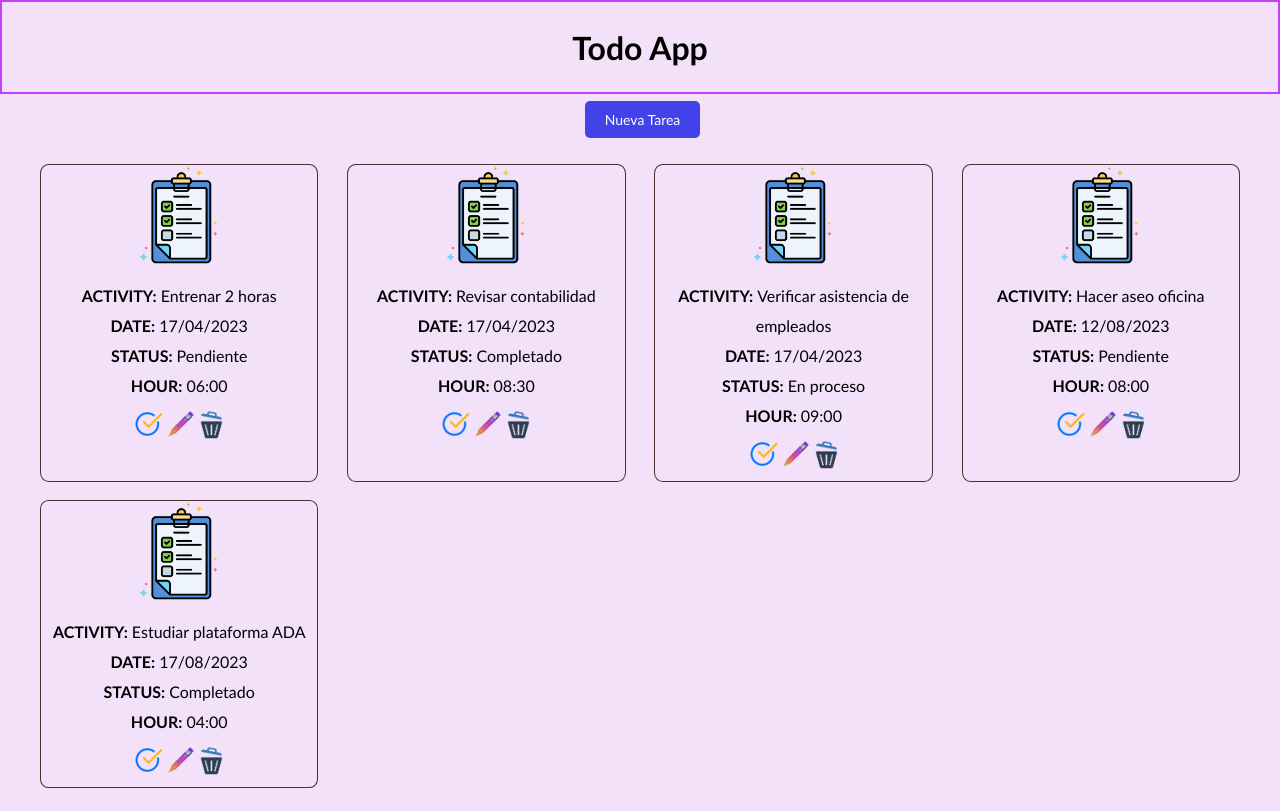
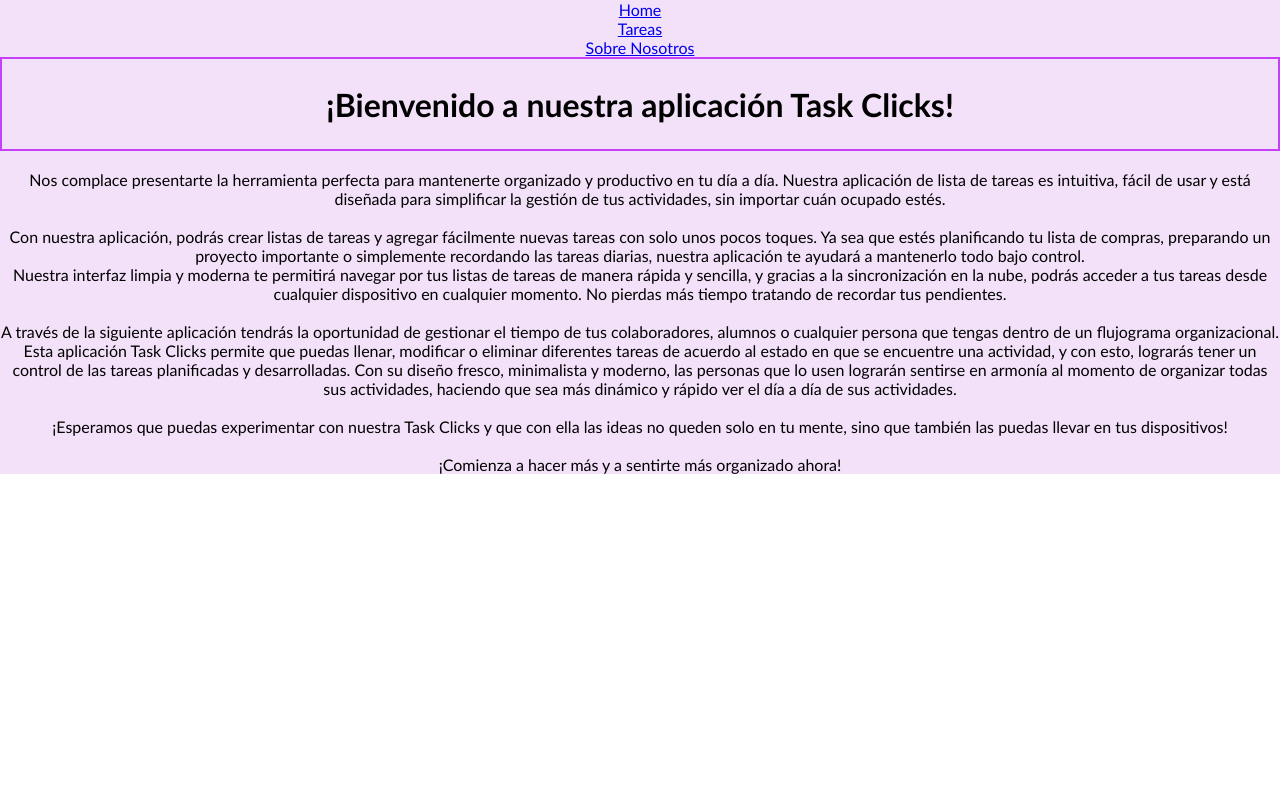
Before and after one commit to Nifemarquez13/TaskList, a React (Vite) app: page /aboutUs in a window 1280 px wide. Built offline with nearby package versions, Linux system fonts and the light colour scheme.

Commit message:
Realizando enrutamiento de navegacion para usuarios

```diff
--- a/package.json
+++ b/package.json
@@ -11,7 +11,8 @@
   "dependencies": {
     "react": "^18.2.0",
     "react-dom": "^18.2.0",
-    "react-modal": "^3.16.1"
+    "react-modal": "^3.16.1",
+    "react-router-dom": "^6.14.0"
   },
   "devDependencies": {
     "@types/react": "^18.0.28",
--- a/src/App.jsx
+++ b/src/App.jsx
@@ -1,28 +1,22 @@
-import Header from "./components/header";
-import Task from "./components/Task";
 import "./App.css";
-import useLocalStorageData from "./hooks/useLocalStorageData";
-import AddTask from "./components/AddTask";
-
-
+import { BrowserRouter, Routes, Route } from "react-router-dom";
+import { Home } from "./pages/Home";
+import { Tareas } from "./pages/Tareas";
+import { SobreNosotros } from "./pages/SobreNosotros";
+import { Menu } from "./components/Menu";
 
 function App() {
 
-  const {taskData, deleteTask, addTask, selectTaskUpdate, updateTask, completeTask}  = useLocalStorageData();
-  return (
-    <div className="App">
-      <Header />
-      <AddTask
-        addTask = {addTask}
-        />
-      <Task
-        taskData = {taskData}
-        deleteTask = {deleteTask}
-        selectTaskUpdate = {selectTaskUpdate}
-        updateTask = {updateTask}
-        addTask = {addTask}
-        completeTask = {completeTask}
-        />
+return (
+    <div>
+      <BrowserRouter>
+      <Menu />
+      <Routes>
+        <Route path="/" element={<Home />} />
+        <Route path="/task" element={<Tareas />} />
+        <Route path="/aboutUs" element={<SobreNosotros />} />
+      </Routes>
+    </BrowserRouter>
 
     </div>
   );
--- /dev/null
+++ b/src/components/Menu.jsx
@@ -0,0 +1,18 @@
+import {Link} from "react-router-dom"
+export function Menu() {
+  return (
+    <nav>
+      <ul>
+        <li>
+        <Link to="/">Home</Link>
+        </li>
+        <li>
+        <Link to="/task">Tareas</Link>
+        </li>
+        <li>
+        <Link to="/aboutUs">Sobre Nosotros</Link>
+        </li>
+      </ul>
+    </nav>
+  );
+}
--- /dev/null
+++ b/src/pages/Home.jsx
@@ -0,0 +1,10 @@
+export function Home() {
+  return(
+    <div>
+      <div className="HomePage">
+      <h1>Bienvenidos a Task Clicks</h1>
+      <img src="./../src/images/ListaTareas2.png" alt="" />
+      </div>
+    </div>
+  );
+}
--- /dev/null
+++ b/src/pages/SobreNosotros.jsx
@@ -0,0 +1,28 @@
+export function SobreNosotros() {
+  return(
+    <div>
+      <div className="SobreNosotros">
+      <h1>¡Bienvenido a nuestra aplicación Task Clicks!</h1>
+      <br />
+      <p>Nos complace presentarte la herramienta perfecta para mantenerte organizado y productivo en tu día a día.
+        Nuestra aplicación de lista de tareas es intuitiva, fácil de usar y está diseñada para simplificar la gestión de tus actividades,
+        sin importar cuán ocupado estés.</p>
+        <br />
+        <p>Con nuestra aplicación, podrás crear listas de tareas y agregar fácilmente nuevas tareas con solo unos pocos toques.
+        Ya sea que estés planificando tu lista de compras, preparando un proyecto importante o simplemente recordando las tareas diarias,
+        nuestra aplicación te ayudará a mantenerlo todo bajo control. </p>
+        <p>Nuestra interfaz limpia y moderna te permitirá navegar por tus listas de tareas de manera rápida y sencilla, y gracias a la sincronización en la nube,
+        podrás acceder a tus tareas desde cualquier dispositivo en cualquier momento.
+        No pierdas más tiempo tratando de recordar tus pendientes.</p>
+        <br />
+        <p>A través de la siguiente aplicación tendrás la oportunidad de gestionar el tiempo de tus colaboradores, alumnos o cualquier persona que tengas dentro de un flujograma organizacional.
+        Esta aplicación Task Clicks permite que puedas llenar, modificar o eliminar diferentes tareas de acuerdo al estado en que se encuentre una actividad, y con esto, lograrás tener un control de las tareas planificadas y desarrolladas.
+        Con su diseño fresco, minimalista y moderno, las personas que lo usen lograrán sentirse en armonía al momento de organizar todas sus actividades, haciendo que sea más dinámico y rápido ver el día a día de sus actividades.</p>
+        <br />
+        <p>¡Esperamos que puedas experimentar con nuestra Task Clicks y que con ella las ideas no queden solo en tu mente, sino que también las puedas llevar en tus dispositivos!</p>
+        <br />
+        <p>¡Comienza a hacer más y a sentirte más organizado ahora!</p>
+      </div>
+    </div>
+  );
+}
--- /dev/null
+++ b/src/pages/Tareas.jsx
@@ -0,0 +1,27 @@
+import Header from "./../components/Header"
+import Task from "./../components/Task";
+import useLocalStorageData from "./../hooks/useLocalStorageData";
+import AddTask from "./../components/AddTask";
+
+
+export function Tareas () {
+
+  const {taskData, deleteTask, addTask, selectTaskUpdate, updateTask, completeTask}  = useLocalStorageData();
+  return (
+    <div className="App">
+      <Header />
+      <AddTask
+        addTask = {addTask}
+        />
+      <Task
+        taskData = {taskData}
+        deleteTask = {deleteTask}
+        selectTaskUpdate = {selectTaskUpdate}
+        updateTask = {updateTask}
+        addTask = {addTask}
+        completeTask = {completeTask}
+        />
+
+    </div>
+  );
+};
```
Also changed, not shown: src/review-1.md (+2 -2 lines), src/App.css (line endings or trailing spaces), src/images/homePage.png (added), 1 other file (tests, documents, lock files or other folders).
